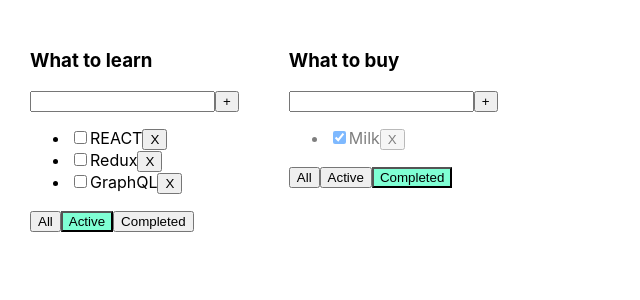
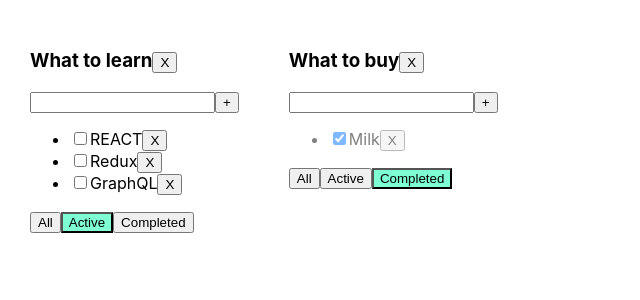
Before and after one commit to vadimhmys/todots, a React (Create React App) app: page / in a window 1280 px wide. Shown: the top 300 px of the page, without its empty margins (0-640 px from the left). Built offline with nearby package versions, Linux system fonts and the light colour scheme.

Commit message:
feat: implement removind todolists

```diff
--- a/src/App.tsx
+++ b/src/App.tsx
@@ -48,7 +48,6 @@
   }
 
   function changeStatus(taskId: string, isDone: boolean, todolistId: string) {
-
     const newTasks = tasksObj[todolistId].map((t) => {
       if (t.id === taskId) {
         return {
@@ -72,6 +71,12 @@
     {id: todolistId1, title: "What to learn", filter: "active"},
     {id: todolistId2, title: "What to buy", filter: "completed"},
   ]);
+
+  let removeTodolist = (todolistId: string) => {
+    setTodolists(todolists.filter(tl => tl.id !== todolistId));
+    delete tasksObj[todolistId];
+    setTasks({...tasksObj})
+  };
 
   let [tasksObj, setTasks] = useState({
     [todolistId1]: [
@@ -108,6 +113,7 @@
             addTask={addTask}
             changeTaskStatus={changeStatus}
             filter={tl.filter}
+            removeTodolist={removeTodolist}
           />
         );
       })}
--- a/src/TodoList.tsx
+++ b/src/TodoList.tsx
@@ -16,7 +16,8 @@
   changeFilter: (value: FilterValuesType, todolistId: string) => void,
   addTask: (title: string, todolistId: string) => void,
   changeTaskStatus: (taskId: string, isDone: boolean, todolistId: string) => void,
-  filter: FilterValuesType
+  filter: FilterValuesType,
+  removeTodolist: (todolistId: string) => void
 }
 
 export function TodoList(props: PropsType) {
@@ -46,10 +47,16 @@
   const onAllClickHandler = () => props.changeFilter("all", props.id);
   const onActiveClickHandler = () => props.changeFilter("active", props.id);
   const onCompletedClickHandler = () => props.changeFilter("completed", props.id);
+  const removeTodolist = () => {
+    props.removeTodolist(props.id);
+  };
 
   return (
     <div>
-      <h3>{props.title}</h3>
+      <h3>
+        {props.title}
+        <button onClick={removeTodolist}>X</button>
+      </h3>
       <div>
         <input
           value={title}
```
